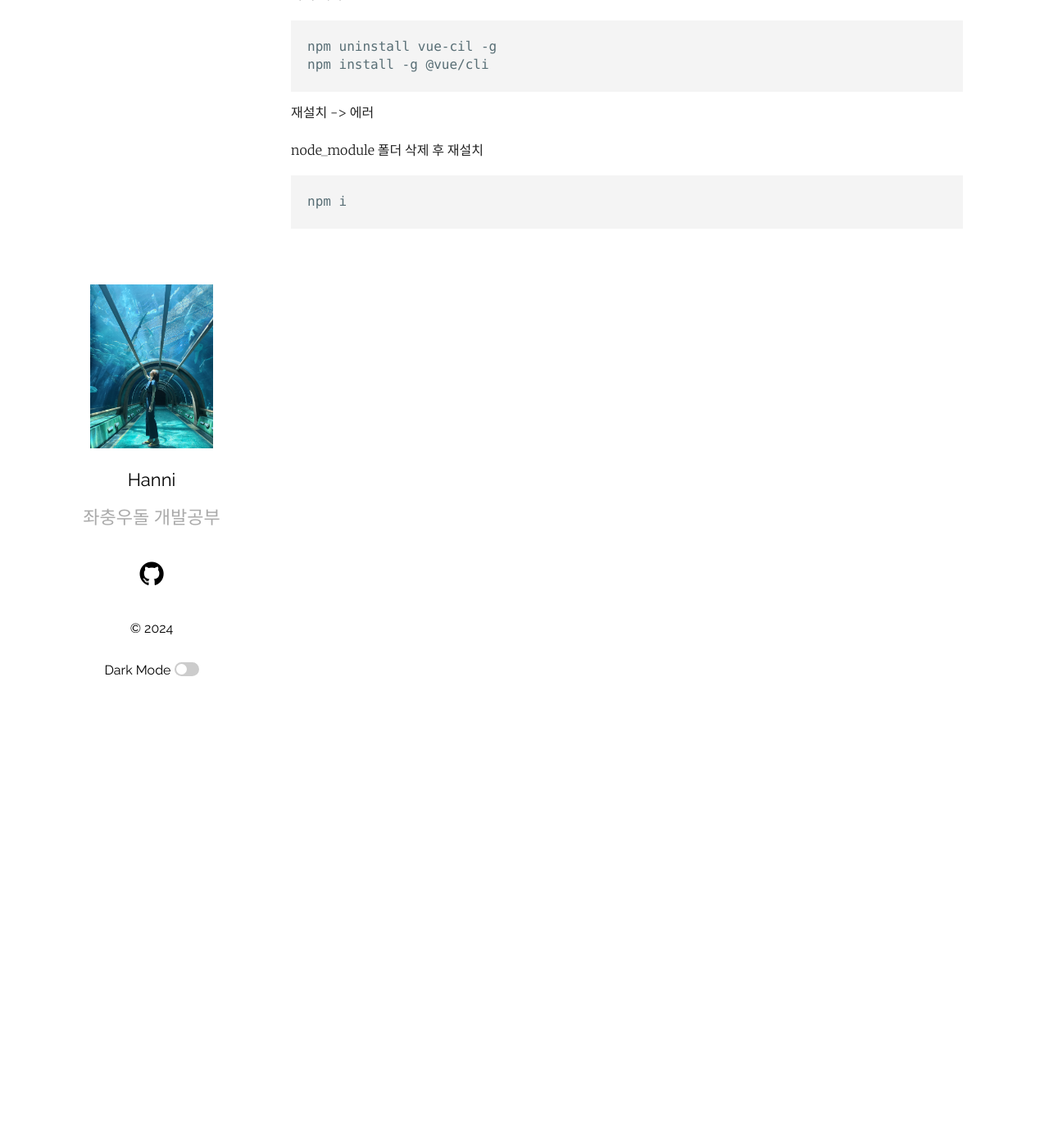
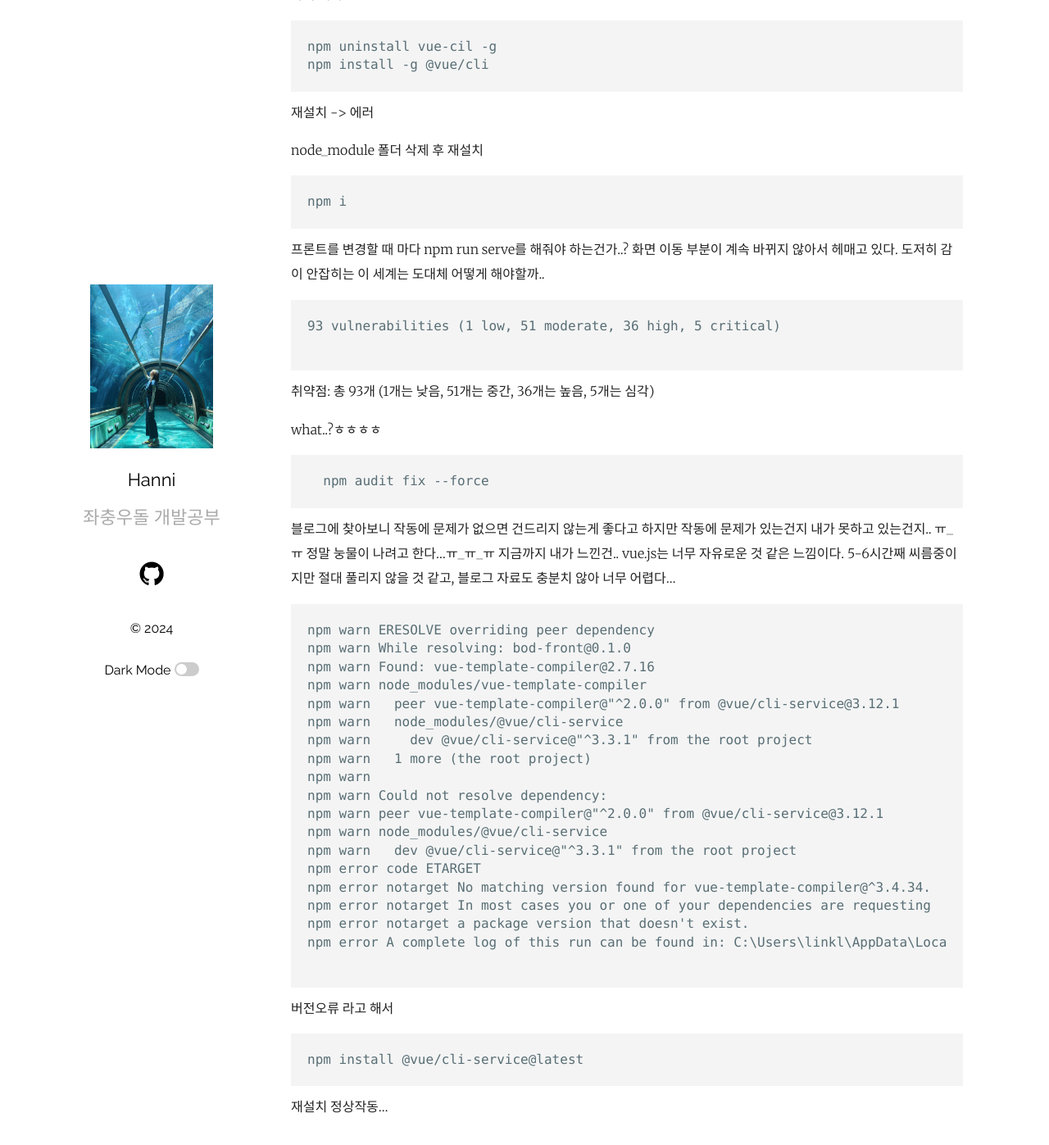
Before and after one commit to HaejungHan/HaejungHan.previous.blog, a Jekyll site: the page built from _posts/2024-07/2024-07-27-프론트 연결 vue.js.markdown, in a window 1280 px wide and 1400 px high, scrolled down 1262 px. Shown: the top 1397 px of the window at 82% size. Built offline with Jekyll 4.4.1, drawn with Linux system fonts in a browser that asks for light colours.

Commit message:
20240727 TIL

````diff
--- a/_posts/2024-07/2024-07-27-프론트 연결 vue.js.markdown
+++ b/_posts/2024-07/2024-07-27-프론트 연결 vue.js.markdown
@@ -72,3 +72,57 @@
 ```
 npm i
 ```
+
+프론트를 변경할 때 마다 npm run serve를 해줘야 하는건가..?
+화면 이동 부분이 계속 바뀌지 않아서 헤매고 있다.
+도저히 감이 안잡히는 이 세계는 도대체 어떻게 해야할까..
+
+
+```
+93 vulnerabilities (1 low, 51 moderate, 36 high, 5 critical)
+
+```
+
+취약점: 총 93개 (1개는 낮음, 51개는 중간, 36개는 높음, 5개는 심각)
+
+what..?ㅎㅎㅎㅎ
+
+```
+  npm audit fix --force
+```
+
+블로그에 찾아보니 작동에 문제가 없으면 건드리지 않는게 좋다고 하지만 작동에 문제가 있는건지 내가 못하고 있는건지.. ㅠ_ㅠ
+정말 눙물이 나려고 한다...ㅠ_ㅠ_ㅠ
+지금까지 내가 느낀건.. vue.js는 너무 자유로운 것 같은 느낌이다.
+5-6시간째 씨름중이지만 절대 풀리지 않을 것 같고, 블로그 자료도 충분치 않아 너무 어렵다...
+
+
+```
+npm warn ERESOLVE overriding peer dependency
+npm warn While resolving: bod-front@0.1.0
+npm warn Found: vue-template-compiler@2.7.16
+npm warn node_modules/vue-template-compiler
+npm warn   peer vue-template-compiler@"^2.0.0" from @vue/cli-service@3.12.1
+npm warn   node_modules/@vue/cli-service
+npm warn     dev @vue/cli-service@"^3.3.1" from the root project
+npm warn   1 more (the root project)
+npm warn
+npm warn Could not resolve dependency:
+npm warn peer vue-template-compiler@"^2.0.0" from @vue/cli-service@3.12.1
+npm warn node_modules/@vue/cli-service
+npm warn   dev @vue/cli-service@"^3.3.1" from the root project
+npm error code ETARGET
+npm error notarget No matching version found for vue-template-compiler@^3.4.34.
+npm error notarget In most cases you or one of your dependencies are requesting
+npm error notarget a package version that doesn't exist.
+npm error A complete log of this run can be found in: C:\Users\linkl\AppData\Local\npm-cache\_logs\2024-07-27T14_25_54_124Z-debug-0.log
+
+```
+
+버전오류 라고 해서
+
+```
+npm install @vue/cli-service@latest
+```
+
+재설치 정상작동...
````
